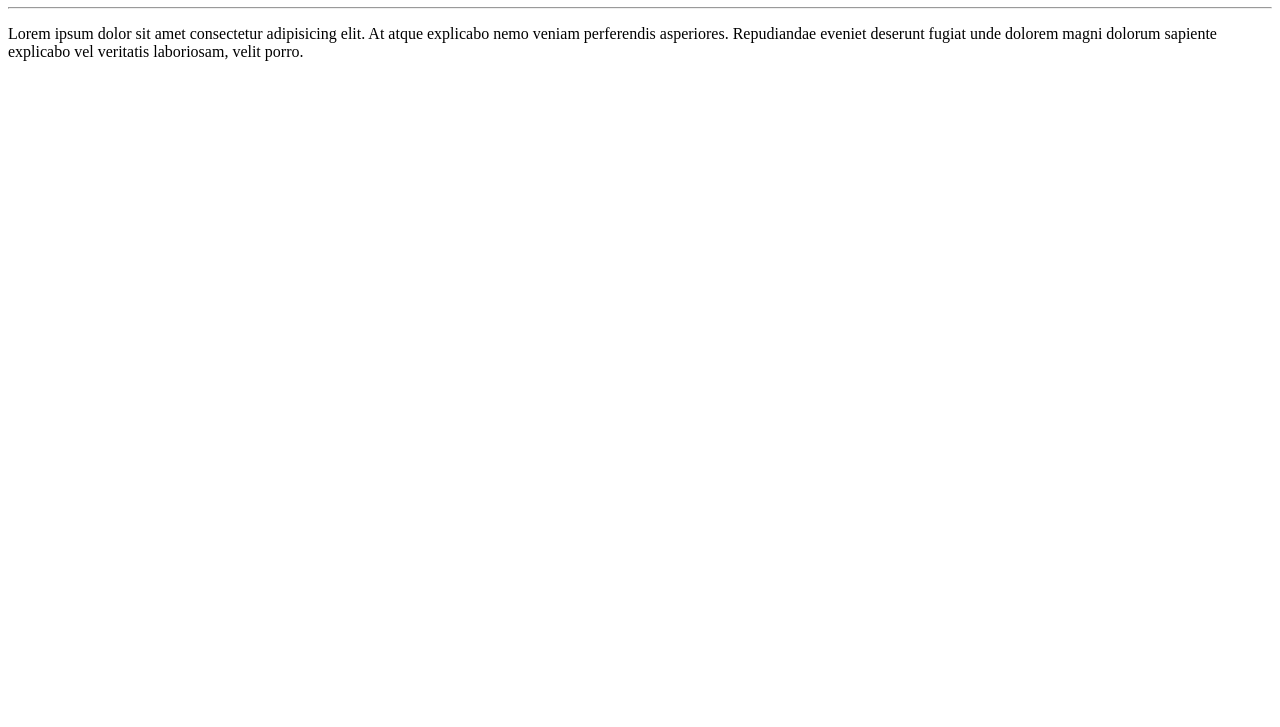
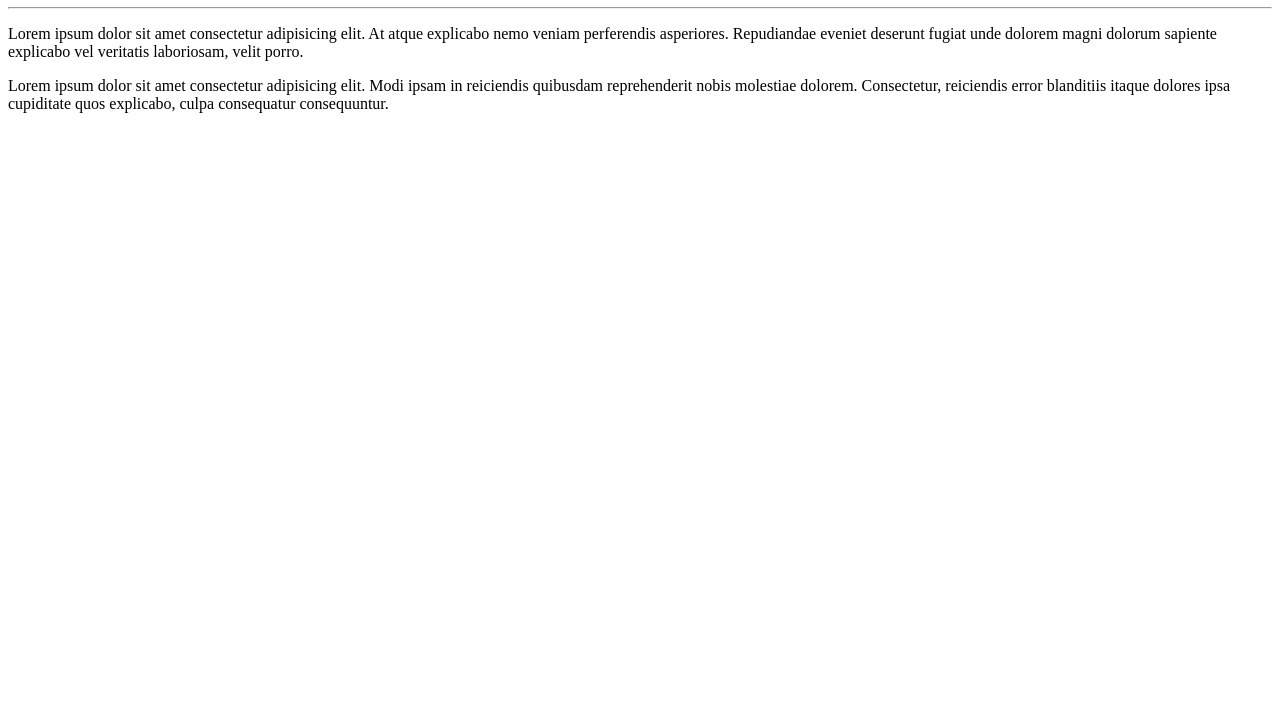
Before and after one commit to CharlesNeres/ola-mundo, a plain HTML site: page site-exemplo/index.html in a window 1280 px wide. Shown: the part 73-800 px from the top of the page. Drawn offline with Linux system fonts and the light colour scheme.

Commit message:
Adicionei mais um parágrafo

```diff
--- a/site-exemplo/index.html
+++ b/site-exemplo/index.html
@@ -9,5 +9,6 @@
     <h1>Olá, Mundo!</h1>
     <hr>
     <p>Lorem ipsum dolor sit amet consectetur adipisicing elit. At atque explicabo nemo veniam perferendis asperiores. Repudiandae eveniet deserunt fugiat unde dolorem magni dolorum sapiente explicabo vel veritatis laboriosam, velit porro.</p>
+    <p>Lorem ipsum dolor sit amet consectetur adipisicing elit. Modi ipsam in reiciendis quibusdam reprehenderit nobis molestiae dolorem. Consectetur, reiciendis error blanditiis itaque dolores ipsa cupiditate quos explicabo, culpa consequatur consequuntur.</p>
 </body>
 </html>
```
